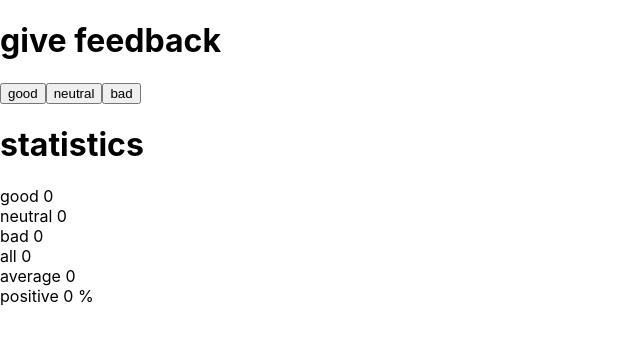
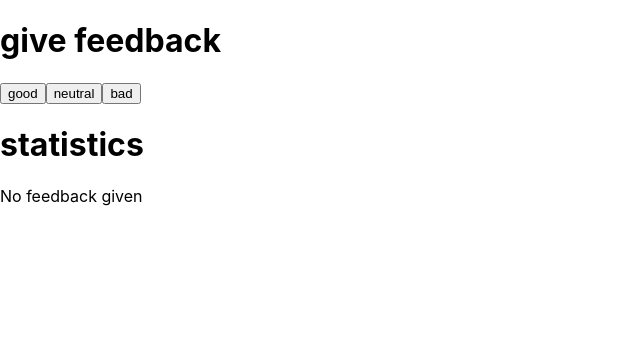
Before and after one commit to Soumil-Bhattacharya/FullStackOpen2022, a React (Create React App) app in the folder part1/unicafe/: page / in a window 1280 px wide. Shown: the top 340 px of the page, without its empty margins (0-640 px from the left). Built offline with nearby package versions, Linux system fonts and the light colour scheme.

Commit message:
part1 1.9 unicafe step4

```diff
--- a/part1/unicafe/src/App.js
+++ b/part1/unicafe/src/App.js
@@ -6,7 +6,10 @@ const Button = ({text, onClick}) => (
     </button>
 )
 
-const Statistics = ({good, neutral, bad}) => (
+const Statistics = ({good, neutral, bad}) => {
+  if(good || neutral || bad){
+
+    return (
       <div>
         <h1>statistics</h1>
           good {good}<br></br>
@@ -17,6 +20,17 @@ const Statistics = ({good, neutral, bad}) => (
           positive {(good + bad + neutral)?100*good/(good + bad + neutral):0} %
       </div>
     )
+  }
+  else{
+    return (
+      <div>
+        <h1>statistics</h1>
+          No feedback given
+      </div>
+
+    )
+  }
+}
 
 const App = () => {
   const [good, setGood] = useState(0)
```
Lines whose indentation alone changed are shown as unchanged.
